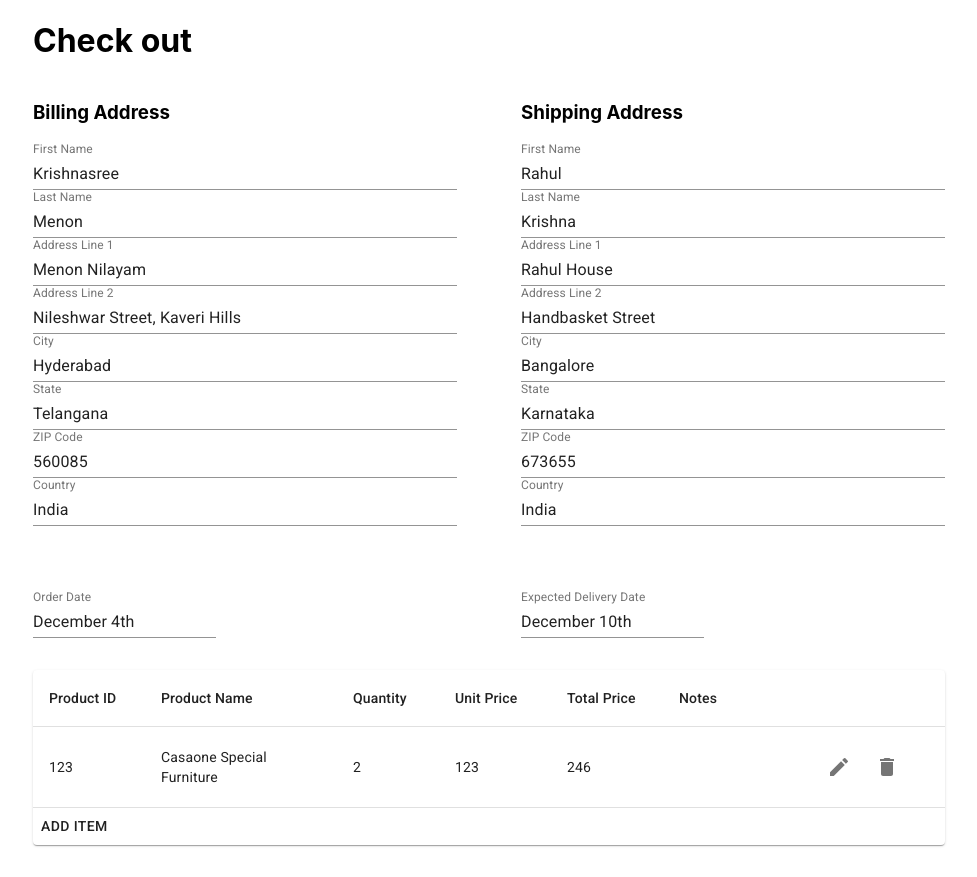
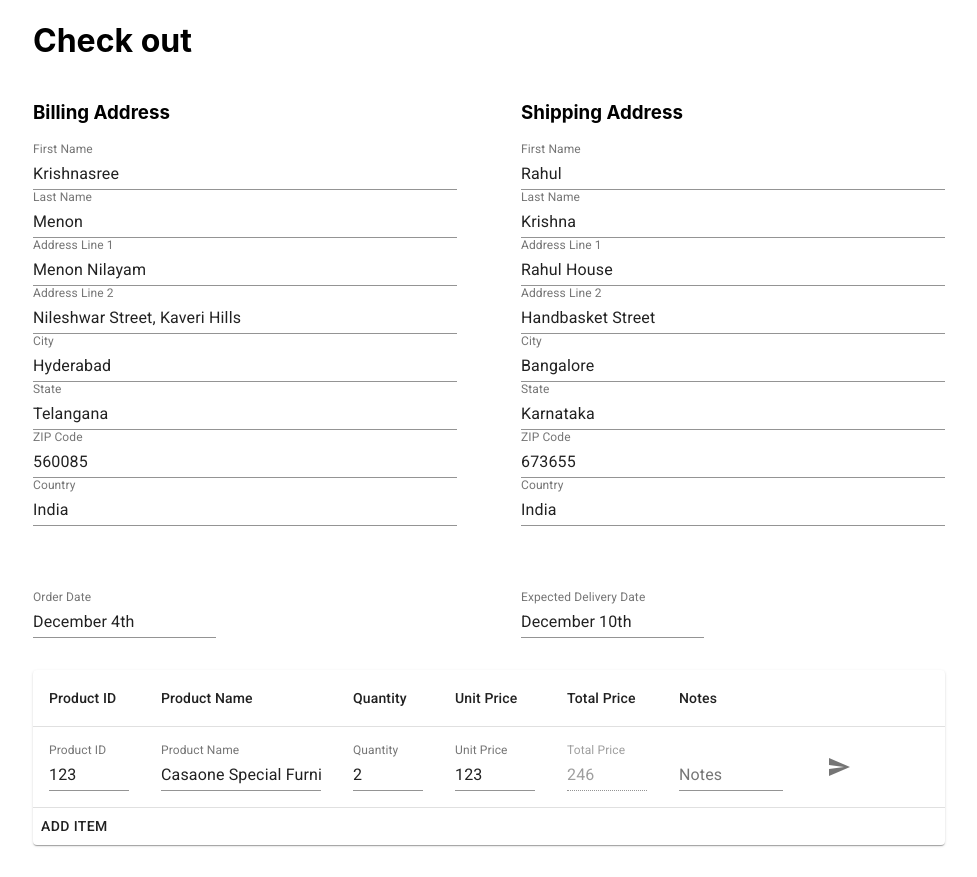
Before and after one commit to rahulakrishna/checkout-page, a React (Create React App) app: page / in a window 1280 px wide. Both pictures are taken after a click on the button 990 px from the left and 767 px from the top of the page. Shown: the whole page, without its empty margins (151-1128 px from the left). Built offline with nearby package versions, Linux system fonts and the light colour scheme.

Commit message:
✨ Edit an item
Resolves: #5

```diff
--- a/src/components/Items/ItemsList.js
+++ b/src/components/Items/ItemsList.js
@@ -67,19 +67,40 @@ const useStyles = makeStyles({
   },
 });
 
-const getCellValue = ({ data, row, deleteItem }) => {
+const getCellValue = ({
+  data,
+  row,
+  deleteItem,
+  setCurrentlyEditingId,
+  setAddRowMode,
+  setFormData,
+}) => {
   if (row.value === 'totalPrice') {
     return data.unitPrice * data.quantity;
   }
   if (row.value === 'actions') {
     return (
       <>
-        <IconButton aria-label="edit">
+        <IconButton
+          aria-label="edit"
+          onClick={() => {
+            setCurrentlyEditingId(data.id);
+            setAddRowMode(false);
+            setFormData({
+              productId: '',
+              productName: '',
+              quantity: '',
+              unitPrice: '',
+              totalPrice: '',
+              notes: '',
+            });
+          }}
+        >
           <EditIcon />
         </IconButton>
         <IconButton
           aria-label="delete"
-          onClick={() => deleteItem({ productId: data.id })}
+          onClick={() => deleteItem({ id: data.id })}
         >
           <DeleteIcon />
         </IconButton>
@@ -89,17 +110,64 @@ const getCellValue = ({ data, row, deleteItem }) => {
   return data[row.value];
 };
 
-const Row = ({ data, deleteItem }) => (
-  <TableRow>
-    {rows.map(row => (
-      <TableCell>{getCellValue({ data, row, deleteItem })}</TableCell>
-    ))}
-  </TableRow>
-);
+const Row = ({
+  data,
+  deleteItem,
+  currentlyEditingId,
+  setCurrentlyEditingId,
+  formData,
+  setFormData,
+  editItem,
+  setAddRowMode,
+}) => {
+  if (currentlyEditingId === data.id) {
+    if (formData.id !== currentlyEditingId) {
+      setFormData({ ...data, totalPrice: data.unitPrice * data.quantity });
+    }
+    return (
+      <InputRow
+        formData={formData}
+        setFormData={setFormData}
+        callBackWithItem={editItem}
+        setAddRowMode={setAddRowMode}
+        setCurrentlyEditingId={setCurrentlyEditingId}
+      />
+    );
+  }
+  return (
+    <TableRow>
+      {rows.map(row => (
+        <TableCell>
+          {getCellValue({
+            data,
+            row,
+            deleteItem,
+            currentlyEditingId,
+            setCurrentlyEditingId,
+            setAddRowMode,
+            setFormData,
+          })}
+        </TableCell>
+      ))}
+    </TableRow>
+  );
+};
 
-const InputRow = ({ formData, setFormData, addItem, setAddRowMode }) => (
+const InputRow = ({
+  formData,
+  setFormData,
+  callBackWithItem,
+  setAddRowMode,
+  setCurrentlyEditingId,
+}) => (
   <>
-    {Object.keys(formData).map(field => {
+    {rows.map(({ value: field }) => {
+      if (field === 'id') {
+        return;
+      }
+      if (field === 'actions') {
+        return;
+      }
       if (field === 'totalPrice') {
         return (
           <TableCell>
@@ -136,7 +204,8 @@ const InputRow = ({ formData, setFormData, addItem, setAddRowMode }) => (
         aria-label="submit"
         onClick={() => {
           setAddRowMode(false);
-          addItem({ item: formData });
+          setCurrentlyEditingId(null);
+          callBackWithItem({ item: formData });
           setFormData({
             productId: '',
             productName: '',
@@ -153,7 +222,13 @@ const InputRow = ({ formData, setFormData, addItem, setAddRowMode }) => (
   </>
 );
 
-const ItemsList = ({ items, deleteItem, updateAllItems, addItem }) => {
+const ItemsList = ({
+  items,
+  deleteItem,
+  updateAllItems,
+  addItem,
+  editItem,
+}) => {
   useEffect(() => {
     updateAllItems({ items: data.items });
   }, [updateAllItems]);
@@ -166,6 +241,7 @@ const ItemsList = ({ items, deleteItem, updateAllItems, addItem }) => {
     totalPrice: '',
     notes: '',
   });
+  const [currentlyEditingId, setCurrentlyEditingId] = useState(null);
   const [addRowMode, setAddRowMode] = useState(false);
   return (
     <Paper className={classes.marginTopBottom32}>
@@ -181,20 +257,44 @@ const ItemsList = ({ items, deleteItem, updateAllItems, addItem }) => {
         </TableHead>
         <TableBody>
           {items.map(data => (
-            <Row data={data} deleteItem={deleteItem} />
+            <Row
+              data={data}
+              deleteItem={deleteItem}
+              setCurrentlyEditingId={setCurrentlyEditingId}
+              currentlyEditingId={currentlyEditingId}
+              formData={formData}
+              setFormData={setFormData}
+              editItem={editItem}
+              setAddRowMode={setAddRowMode}
+            />
           ))}
           {addRowMode && (
             <InputRow
               formData={formData}
               setFormData={setFormData}
-              addItem={addItem}
+              callBackWithItem={addItem}
               setAddRowMode={setAddRowMode}
+              setCurrentlyEditingId={setCurrentlyEditingId}
             />
           )}
         </TableBody>
       </Table>
       {!addRowMode && (
-        <Button primary onClick={setAddRowMode}>
+        <Button
+          primary
+          onClick={() => {
+            setAddRowMode(true);
+            setCurrentlyEditingId(null);
+            setFormData({
+              productId: '',
+              productName: '',
+              quantity: '',
+              unitPrice: '',
+              totalPrice: '',
+              notes: '',
+            });
+          }}
+        >
           Add Item
         </Button>
       )}
@@ -207,9 +307,10 @@ const mapStateToProps = ({ items }) => ({
 });
 
 const mapDispatchToProps = dispatch => ({
-  deleteItem: ({ productId }) => dispatch(deleteItem({ productId })),
+  deleteItem: ({ id }) => dispatch(deleteItem({ id })),
   updateAllItems: ({ items }) => dispatch(updateAllItems({ items })),
   addItem: ({ item }) => dispatch(addItem({ item })),
+  editItem: ({ item }) => dispatch(editItem({ item })),
 });
 
 export default connect(
--- a/src/reducers/itemsReducer.js
+++ b/src/reducers/itemsReducer.js
@@ -13,20 +13,22 @@ export default function reducer(state = initialState, action) {
       return action.items;
     }
     case DELETE_ITEM: {
-      return state.filter(item => item.productId !== action.productId);
+      return state.filter(item => item.id !== action.id);
     }
     case ADD_ITEM: {
       return state.concat({
         ...action.item,
-        id: state.length === 0 ? 1 : state.length,
+        id: state.length + 1,
       });
     }
     case EDIT_ITEM: {
-      return state.splice(
+      let editedArray = state;
+      editedArray.splice(
         state.indexOf(state.find(item => item.id === action.item.id)),
         1,
         action.item
       );
+      return editedArray;
     }
     default: {
       return state;
```
